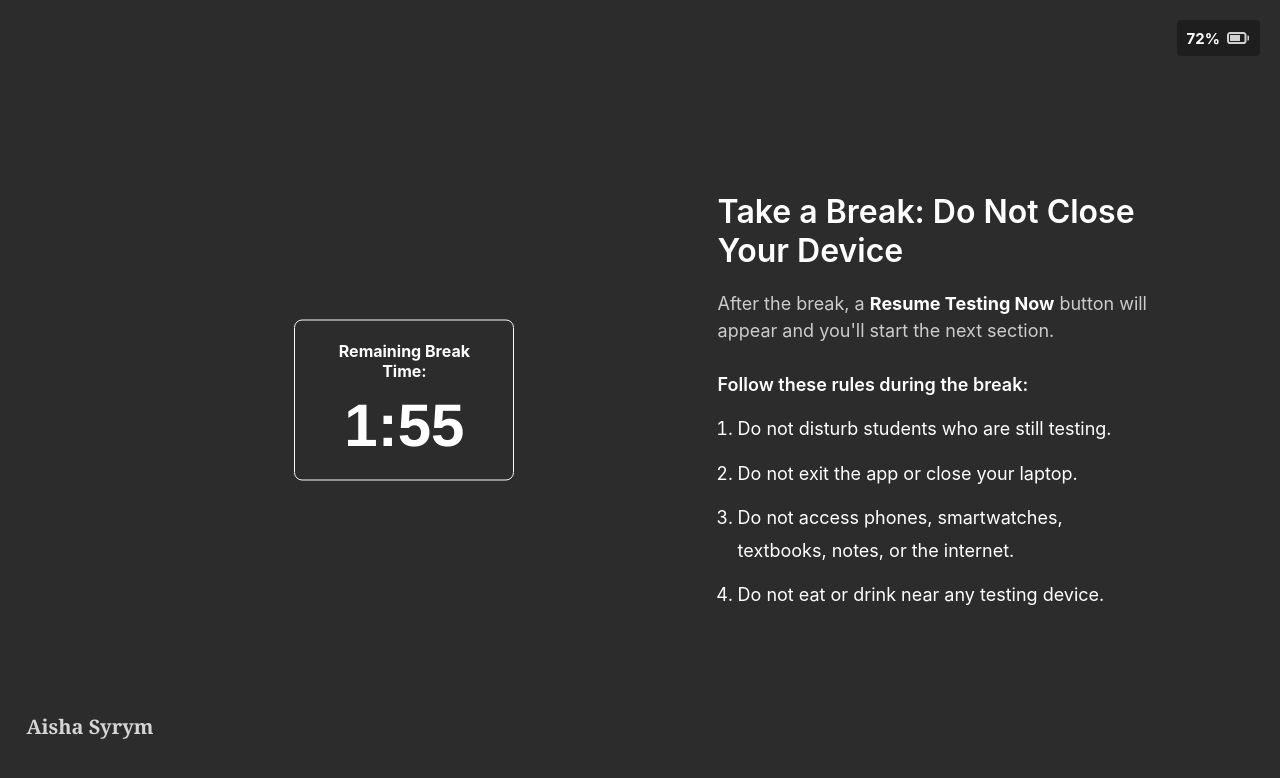
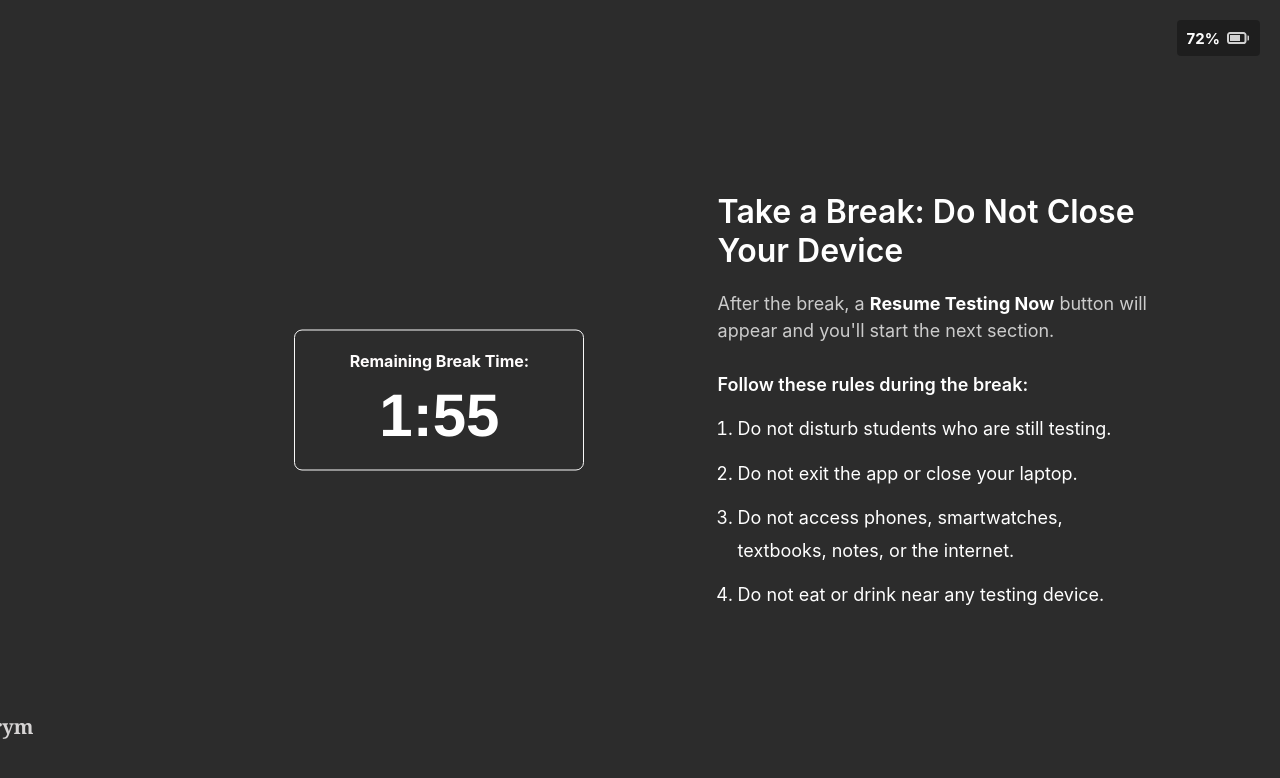
Before and after one commit to SamiullahJabbar/Quiz-webiste-frontend, a React (Create React App) app: page /break in a window 1280 px wide. Shown: the top 778 px of the page. Built offline with nearby package versions, Linux system fonts and the light colour scheme; a web font is replaced by a local one.

Commit message:
fix the css issue

```diff
--- a/src/css/BreakScreen.css
+++ b/src/css/BreakScreen.css
@@ -74,10 +74,10 @@
     left: 20%;
     transform: translateY(-50%);
     background-color: #2c2c2c;
-    padding: 20px 30px;
+    padding: 20px 50px;
     border-radius: 8px;
     text-align: center;
-    width: 220px;
+    width: 290px;
     /* box-shadow: 0 0 10px rgba(255, 255, 255, 0.5); */
     border: 1px solid #f8f8f8;
 }
@@ -99,7 +99,7 @@
 .break-user-name {
     position: absolute;
     bottom: 20px;
-    left: 20px;
+    left: -100px;
     font-size: 20px;
     color: rgb(214, 212, 212);
     font-weight: 600;
--- a/src/css/FinishTestScreen.css
+++ b/src/css/FinishTestScreen.css
@@ -78,10 +78,10 @@
     background-color: white;
     color: #1a1a1a;
     /* ✅ Width aur Max-Width fixed rakhi gayi hain */
-    width: 90%; /* Thoda kam kiya taake 1000px max-width theek se kaam kare */
+    width: 100%; /* Thoda kam kiya taake 1000px max-width theek se kaam kare */
     max-width: 1000px;
     /* ✅ Height fixed rakhi gayi hai taake zoom karne par box na badhe */
-    height: 350px; /* Height ko badha kar fixed rakha gaya hai */
+    height: 450px; /* Height ko badha kar fixed rakha gaya hai */
     padding: 80px 80px;
     border-radius: 8px;
     text-align: center;
```
